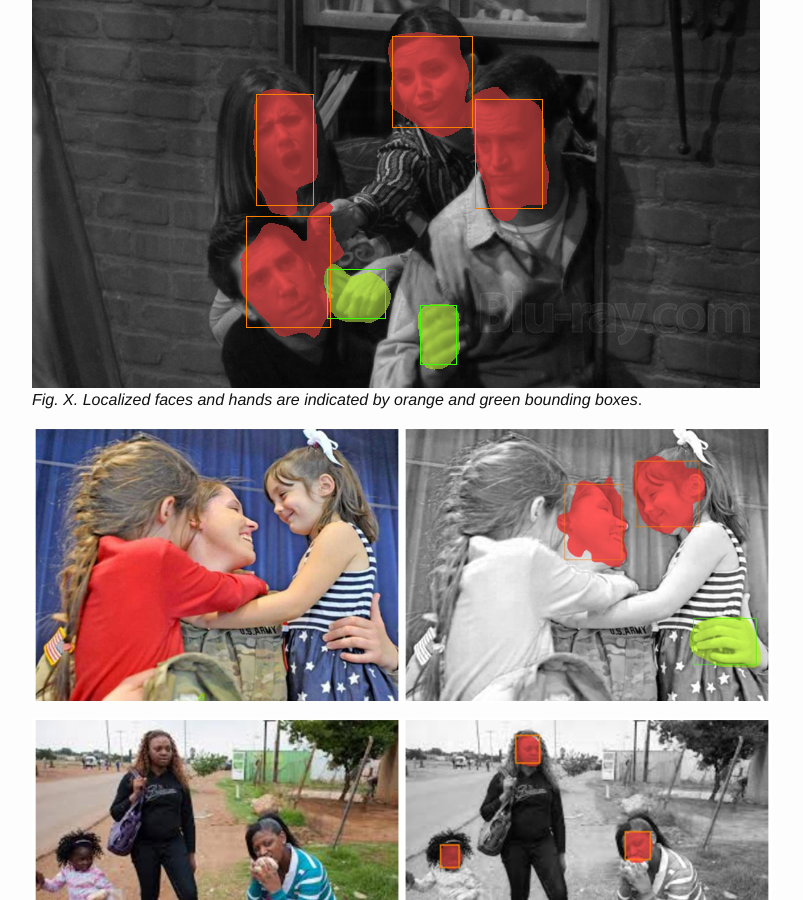
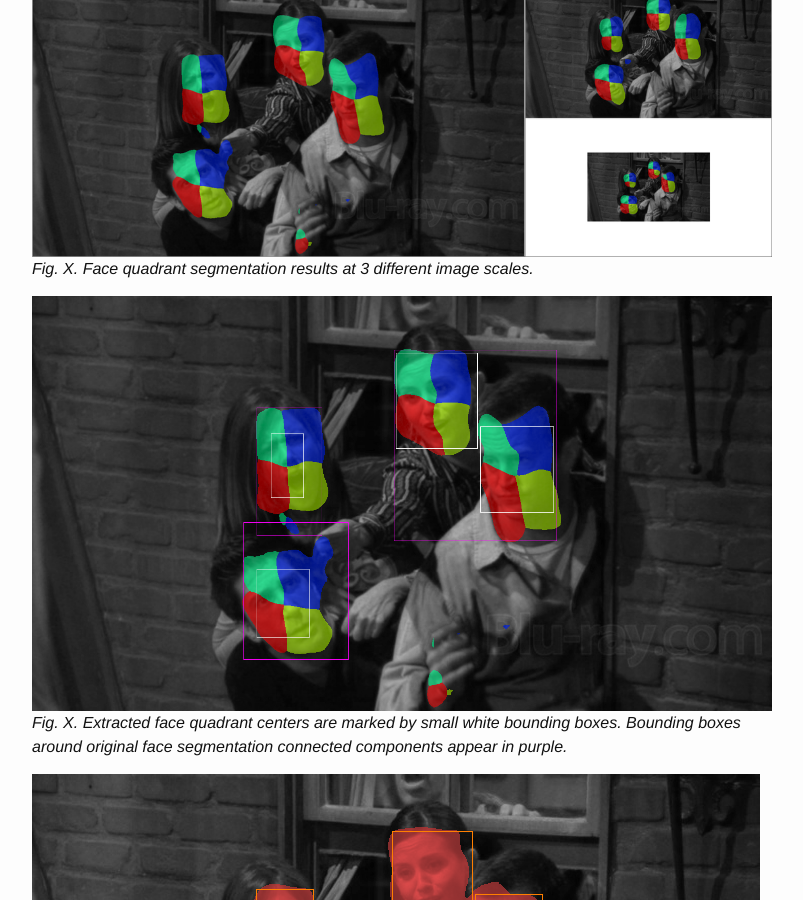
Before and after one commit to PeterCho/blog, a Jekyll site: the page built from _posts/2016-06-27-cvml.markdown, in a window 1280 px wide and 900 px high, scrolled down 3661 px. Shown: the whole window, without its empty margins (238-1041 px from the left). Built offline with Jekyll 4.4.1, drawn with Linux system fonts in a browser that asks for light colours; some of the changed text lies outside the part shown.

Commit message:
Added friends face quadrant images

```diff
--- a/_posts/2016-06-27-cvml.markdown
+++ b/_posts/2016-06-27-cvml.markdown
@@ -46,6 +46,15 @@
 
 ![FaceLocalization]({{site.url}}/blog/images/face_localization/testing_images/good_results/friends/flattened_segs_04084.png)
 *Fig. X.  Semantic segmentation results consolidated across image scales.*
+
+
+![FaceLocalization]({{site.url}}/blog/images/face_localization/testing_images/good_results/friends/double_full_half_quads.png)
+*Fig. X.  Face quadrant segmentation results at 3 different image scales.*
+
+![FaceLocalization]({{site.url}}/blog/images/face_localization/testing_images/good_results/friends/quad_centers_04084_0.png)
+*Fig. X.  Extracted face quadrant centers are marked by small white
+bounding boxes.  Bounding boxes around original face segmentation connected
+components appear in purple.*
 
 
 ![FaceLocalization]({{site.url}}/blog/images/face_localization/testing_images/good_results/friends/segmented_image_04084.png)
```
Also changed, not shown: other parts of _posts/2016-06-27-cvml.markdown (+1 -1 lines), images/face_localization/testing_images/good_results/friends/double_full_half_quads.png, images/face_localization/testing_images/good_results/friends/quad_centers_04084_0.png (added).
